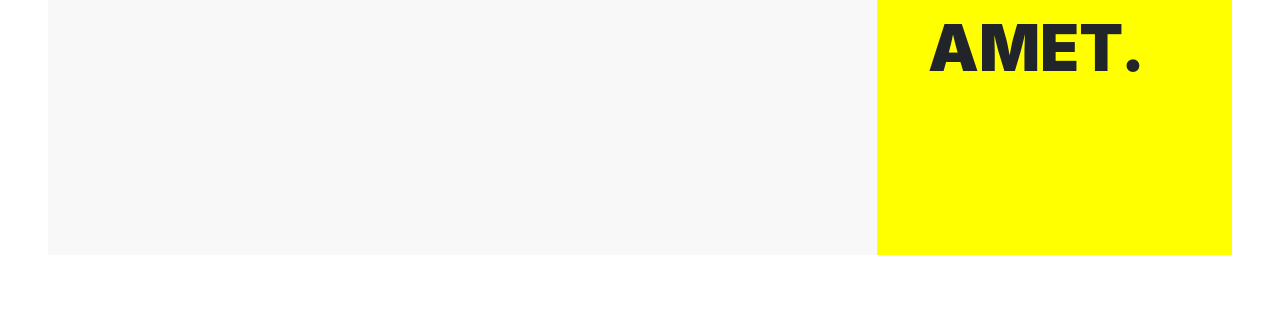
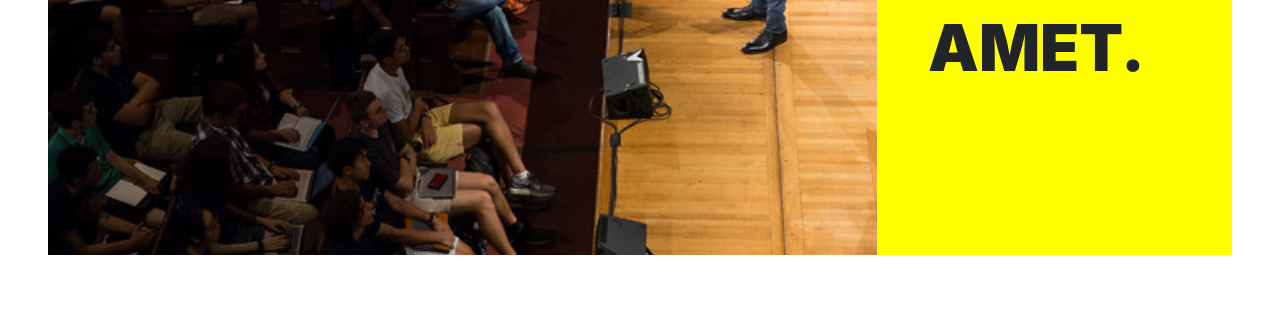
Before and after one commit to avidadearthur/homepage, a plain HTML site: page about.html in a window 1280 px wide. Shown: the part 465-800 px from the top of the page. Drawn offline with nearby package versions, Linux system fonts and the light colour scheme.

Commit message:
Change about.html background image path

```diff
--- a/css/styles.css
+++ b/css/styles.css
@@ -197,7 +197,7 @@ div #preambule {
 /*first image*/
 #intro-about {
     height:90vh;
-    background-image:url(img/cs50lecture.jpg);
+    background-image:url(../img/cs50lecture.jpg);
     background-repeat: no-repeat;
     background-attachment: fixed;
     background-position: center right;
```
